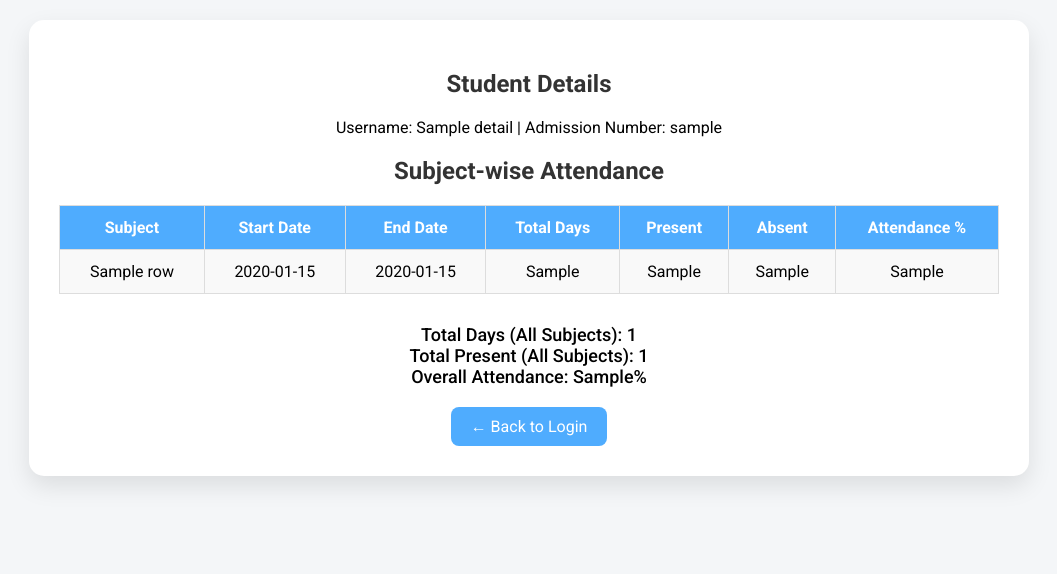
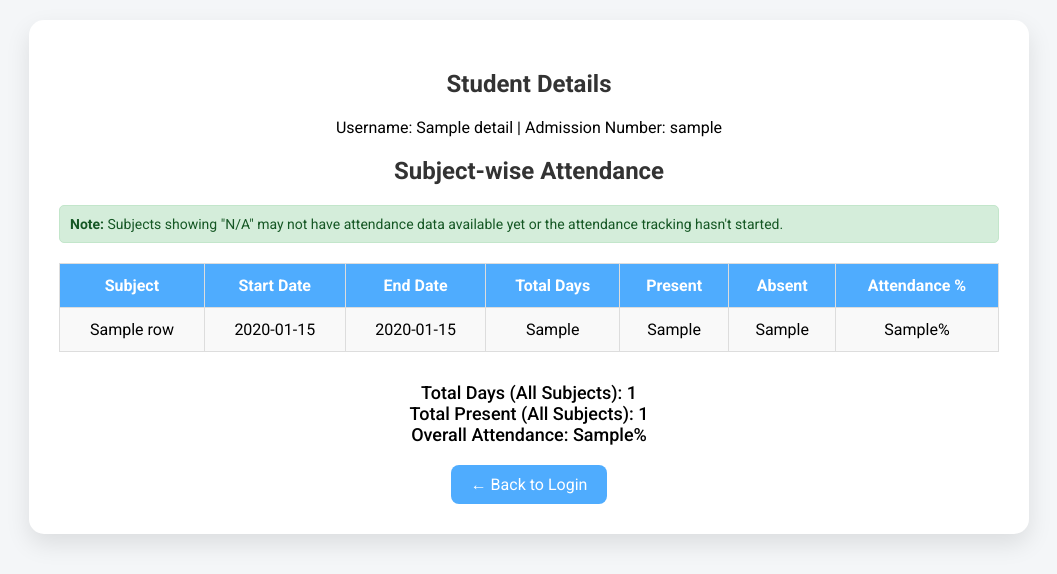
Before and after one commit to Chanikya-WebDev/JNTUA---Attendance-App, a Flask app: template templates/result.html in a window 1280 px wide. Shown: the top 574 px of the page, without its empty margins (111-1168 px from the left). Run offline with Flask 3, Linux system fonts and the light colour scheme; the template is opened without the code that fills it: most values are stand-ins (such as "Sample title", 1, 10 or a date in 2020).

Commit message:
Attendance app

```diff
--- a/app.py
+++ b/app.py
@@ -14,23 +14,26 @@ def index():
 def check_attendance():
     username = request.form['username']
     password = request.form['password']
-    # ... same logic as before ...
+
     try:
         session = login(username, password)
         details = get_student_details(session)
         subjects = get_subjects(session, details)
         df_summary = fetch_attendance(session, subjects)
-        # print(df_summary)
-        print(details)
-        total_days = df_summary["Total Days"].sum()
-        total_present = df_summary["No. of Present"].sum()
+
+        # Calculate totals using the SimpleDataFrame methods
+        total_days = df_summary.sum_column("Total Days")
+        total_present = df_summary.sum_column("No. of Present")
         overall_attendance_pct = round((total_present / total_days) * 100, 2) if total_days > 0 else 0
-        return render_template('result.html', details=details, df=df_summary.to_dict(orient="records"),
-                           total_days=total_days, total_present=total_present,
-                           overall_attendance_pct=overall_attendance_pct)
+
+        return render_template('result.html',
+                             details=details,
+                             df=df_summary.to_dict(orient="records"),
+                             total_days=total_days,
+                             total_present=total_present,
+                             overall_attendance_pct=overall_attendance_pct)
     except Exception as e:
-        return f"<h3>Error: {e}</h3>"
-
+        return f"<h3>Error: {str(e)}</h3><a href='/'>← Back to Login</a>"
 
 # Only for local dev
 if __name__ == '__main__':
--- a/attendance_scraper.py
+++ b/attendance_scraper.py
@@ -1,6 +1,6 @@
 import requests
 from bs4 import BeautifulSoup
-import pandas as pd
+from datetime import datetime
 
 BASE_URL = "https://jntuaceastudents.classattendance.in/"
 
@@ -58,7 +58,24 @@ def get_subjects(session: requests.Session, student_info: dict) -> list:
 
     return subjects
 
-def fetch_attendance(session: requests.Session, subjects: list) -> pd.DataFrame:
+class SimpleDataFrame:
+    """Simple DataFrame-like class to replace pandas functionality"""
+    def __init__(self, data):
+        self.data = data
+
+    def to_dict(self, orient="records"):
+        if orient == "records":
+            return self.data
+        return self.data
+
+    def __getitem__(self, key):
+        return [row[key] for row in self.data]
+
+    def sum_column(self, column):
+        # Only sum numeric values, skip "N/A" or non-numeric entries
+        return sum(row[column] for row in self.data if isinstance(row[column], (int, float)))
+
+def fetch_attendance(session: requests.Session, subjects: list):
     all_summaries = []
 
     for att_payload in subjects:
@@ -79,18 +96,36 @@ def fetch_attendance(session: requests.Session, subjects: list) -> pd.DataFrame:
         if not records:
             continue
 
-        df = pd.DataFrame(records, columns=["Date", "Status"])
-        df["Date"] = pd.to_datetime(df["Date"], format="%d-%m-%Y")
+        # Process dates and calculate statistics
+        dates = []
+        statuses = []
+
+        for date_str, status in records:
+            try:
+                date_obj = datetime.strptime(date_str, "%d-%m-%Y")
+                dates.append(date_obj)
+                statuses.append(status)
+            except ValueError:
+                continue
+
+        if not dates:
+            continue
+
+        # Calculate summary statistics
+        total_days = len(statuses)
+        present_count = sum(1 for status in statuses if status == "Present")
+        absent_count = total_days - present_count
+        attendance_pct = round((present_count / total_days) * 100, 2) if total_days > 0 else 0
 
         summary = {
             "Subject": att_payload.get("sub_fullname", "Unknown"),
-            "Start Date": df["Date"].min().strftime("%d-%m-%Y"),
-            "End Date": df["Date"].max().strftime("%d-%m-%Y"),
-            "Total Days": len(df),
-            "No. of Present": (df["Status"] == "Present").sum(),
-            "No. of Absent": (df["Status"] == "Absent").sum(),
-            "Attendance %": round((df["Status"] == "Present").sum() / len(df) * 100, 2)
+            "Start Date": min(dates).strftime("%d-%m-%Y"),
+            "End Date": max(dates).strftime("%d-%m-%Y"),
+            "Total Days": total_days,
+            "No. of Present": present_count,
+            "No. of Absent": absent_count,
+            "Attendance %": attendance_pct
         }
         all_summaries.append(summary)
 
-    return pd.DataFrame(all_summaries)
+    return SimpleDataFrame(all_summaries)
--- a/requirements.txt
+++ b/requirements.txt
@@ -1,6 +1,5 @@
 Flask==2.3.3
 requests==2.32.0
 beautifulsoup4==4.12.2
-pandas==2.2.2
 lxml==4.9.3
-gunicorn==21.2.0
+# gunicorn==21.2.0
--- a/templates/index.html
+++ b/templates/index.html
@@ -82,6 +82,9 @@
 
         form.addEventListener('submit', function(){
             loader.style.display = 'block';  // show loader
+            setTimeout(()=>{
+                loader.style.display = 'none';
+            },5000);
         });
     </script>
 </body>
--- a/templates/result.html
+++ b/templates/result.html
@@ -15,6 +15,13 @@
         tr:nth-child(even) { background: #f9f9f9; }
         .overall { text-align: center; margin-top: 30px; font-size: 18px; font-weight: 500; }
 
+        /* Style for N/A values */
+        .na-value { color: #999; font-style: italic; }
+
+        /* Style for rows with no data */
+        .no-data-row { background-color: #fff3cd !important; }
+        .no-data-row td { color: #856404; }
+
         .back-btn {
             display: inline-block;
             margin-top: 20px;
@@ -26,6 +33,16 @@
             transition: 0.3s;
         }
         .back-btn:hover { background: #00f2fe; }
+
+        .info-note {
+            background: #d4edda;
+            border: 1px solid #c3e6cb;
+            color: #155724;
+            padding: 10px;
+            border-radius: 5px;
+            margin: 15px 0;
+            font-size: 14px;
+        }
     </style>
 </head>
 <body>
@@ -34,6 +51,11 @@
         <p style="text-align:center;">Username: {{ details['Name'] }} | Admission Number: {{ details['Username'] }}</p>
 
         <h2>Subject-wise Attendance</h2>
+
+        <div class="info-note">
+            <strong>Note:</strong> Subjects showing "N/A" may not have attendance data available yet or the attendance tracking hasn't started.
+        </div>
+
         <table>
             <tr>
                 <th>Subject</th>
@@ -45,14 +67,14 @@
                 <th>Attendance %</th>
             </tr>
             {% for row in df %}
-            <tr>
+            <tr {% if row['Total Days'] == 0 %}class="no-data-row"{% endif %}>
                 <td>{{ row['Subject'] }}</td>
-                <td>{{ row['Start Date'] }}</td>
-                <td>{{ row['End Date'] }}</td>
-                <td>{{ row['Total Days'] }}</td>
-                <td>{{ row['No. of Present'] }}</td>
-                <td>{{ row['No. of Absent'] }}</td>
-                <td>{{ row['Attendance %'] }}</td>
+                <td>{% if row['Start Date'] == 'N/A' %}<span class="na-value">N/A</span>{% else %}{{ row['Start Date'] }}{% endif %}</td>
+                <td>{% if row['End Date'] == 'N/A' %}<span class="na-value">N/A</span>{% else %}{{ row['End Date'] }}{% endif %}</td>
+                <td>{% if row['Total Days'] == 0 %}<span class="na-value">0</span>{% else %}{{ row['Total Days'] }}{% endif %}</td>
+                <td>{% if row['No. of Present'] == 0 and row['Total Days'] == 0 %}<span class="na-value">0</span>{% else %}{{ row['No. of Present'] }}{% endif %}</td>
+                <td>{% if row['No. of Absent'] == 0 and row['Total Days'] == 0 %}<span class="na-value">0</span>{% else %}{{ row['No. of Absent'] }}{% endif %}</td>
+                <td>{% if row['Attendance %'] == 'N/A' %}<span class="na-value">N/A</span>{% else %}{{ row['Attendance %'] }}%{% endif %}</td>
             </tr>
             {% endfor %}
         </table>
```
